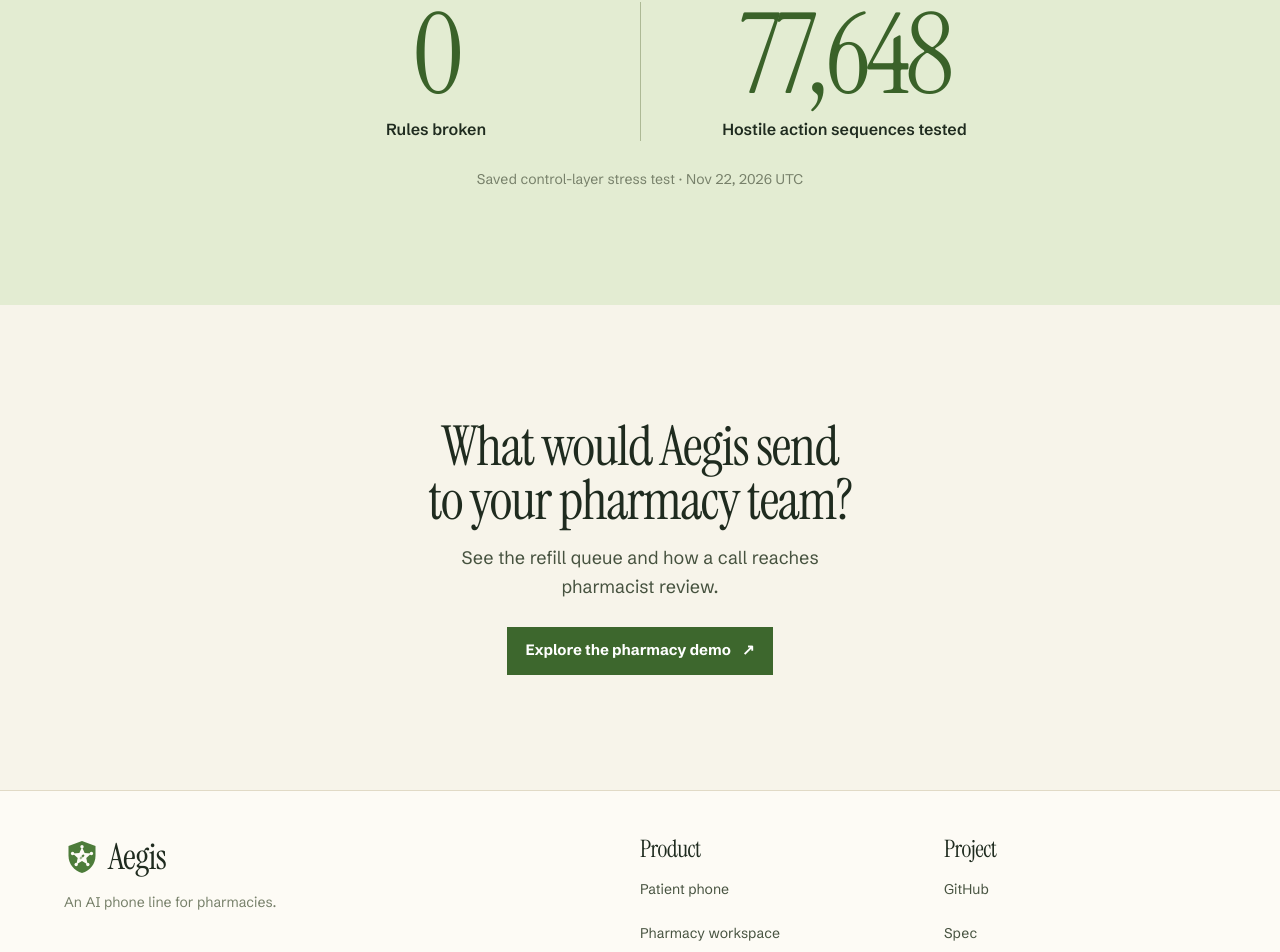
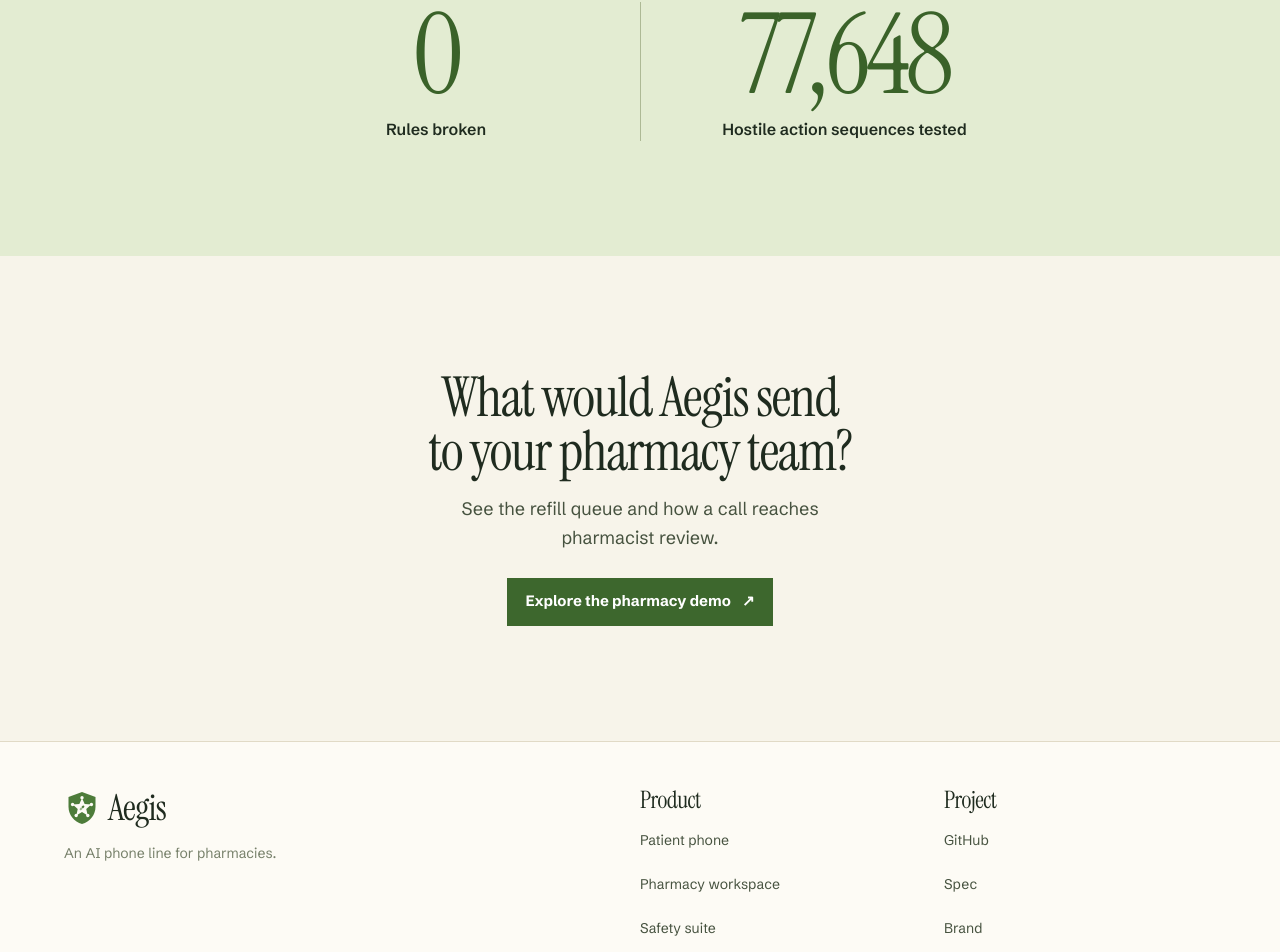
Before and after one commit to nishantshah0/Aegis-voice-agent, a Next.js app: page / in a window 1280 px wide. Shown: the part 3927-4879 px from the top of the page. Built offline with nearby package versions, Linux system fonts and the light colour scheme.

Commit message:
design: remove dated landing stats caption
Entire-Checkpoint: 01M817W4TH24Z67AZ6N7PNPDN7

```diff
--- a/app/page.tsx
+++ b/app/page.tsx
@@ -14,12 +14,6 @@ const SAFETY = "/app/safety/gate";
 
 export default function Home() {
   const run = hammerTotals();
-  const runDate = new Intl.DateTimeFormat("en-US", {
-    month: "short",
-    day: "numeric",
-    year: "numeric",
-    timeZone: "UTC",
-  }).format(new Date(run.ranAt));
 
   return (
     <div className="landing-page">
@@ -78,7 +72,6 @@ export default function Home() {
                 <dd>{fmt(run.sequences)}</dd>
               </div>
             </dl>
-            <p>Saved control-layer stress test · <time dateTime={run.ranAt}>{runDate} UTC</time></p>
           </div>
         </section>
 
```
